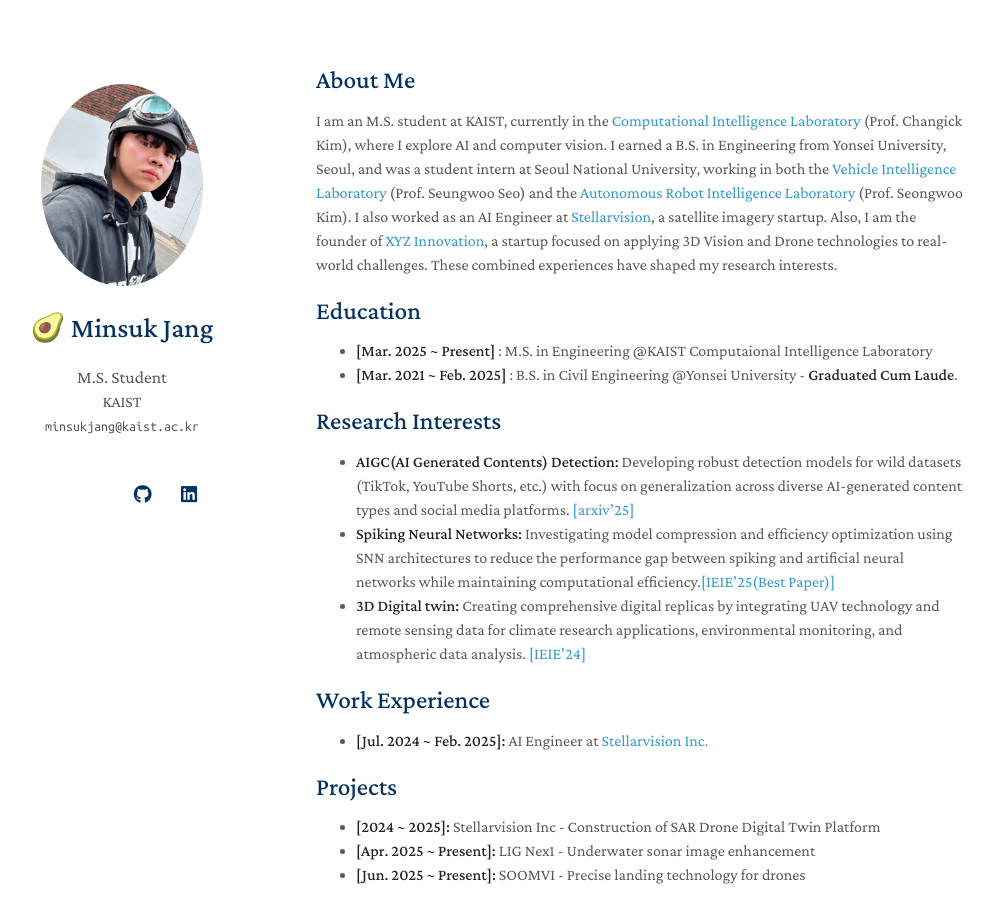
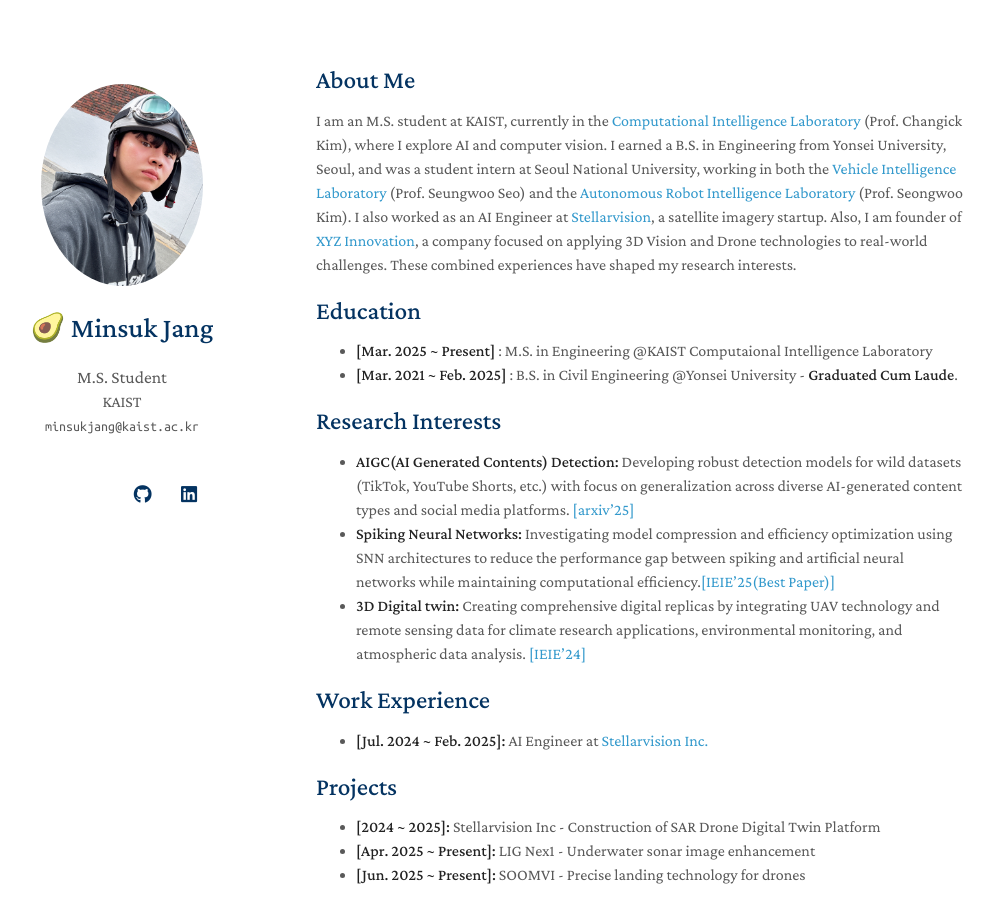
Before and after one commit to tersite1/tersite1.github.io, a Jekyll site: the page built from index.md, in a window 1280 px wide and 900 px high. Shown: the whole window, without its empty margins (154-1148 px from the left). Built offline with Jekyll 4.4.1, drawn with Linux system fonts in a browser that asks for light colours; a style sheet for code colours, icons or effects is not loaded; our own code applies the rules of GitHub Pages for plain Markdown files.

Commit message:
Update index.md

```diff
--- a/index.md
+++ b/index.md
@@ -4,7 +4,7 @@
 
 ## About Me
 
-I am an M.S. student at KAIST, currently in the [Computational Intelligence Laboratory](https://stellarvision.co.kr/en/) (Prof. Changick Kim), where I explore AI and computer vision. I earned a B.S. in Engineering from Yonsei University, Seoul, and was a student intern at Seoul National University, working in both the [Vehicle Intelligence Laboratory](https://vi.snu.ac.kr/) (Prof. Seungwoo Seo) and the [Autonomous Robot Intelligence Laboratory](https://vi.snu.ac.kr/) (Prof. Seongwoo Kim). I also worked as an AI Engineer at [Stellarvision](https://stellarvision.co.kr/en/), a satellite imagery startup. Also, I am the founder of [XYZ Innovation](https://www.linkedin.com/company/xyzinnovation), a startup focused on applying 3D Vision and Drone technologies to real-world challenges. These combined experiences have shaped my research interests.
+I am an M.S. student at KAIST, currently in the [Computational Intelligence Laboratory](https://stellarvision.co.kr/en/) (Prof. Changick Kim), where I explore AI and computer vision. I earned a B.S. in Engineering from Yonsei University, Seoul, and was a student intern at Seoul National University, working in both the [Vehicle Intelligence Laboratory](https://vi.snu.ac.kr/) (Prof. Seungwoo Seo) and the [Autonomous Robot Intelligence Laboratory](https://vi.snu.ac.kr/) (Prof. Seongwoo Kim). I also worked as an AI Engineer at [Stellarvision](https://stellarvision.co.kr/en/), a satellite imagery startup. Also, I am founder of [XYZ Innovation](https://www.linkedin.com/company/xyzinnovation), a company focused on applying 3D Vision and Drone technologies to real-world challenges. These combined experiences have shaped my research interests.
 
 
 
```
